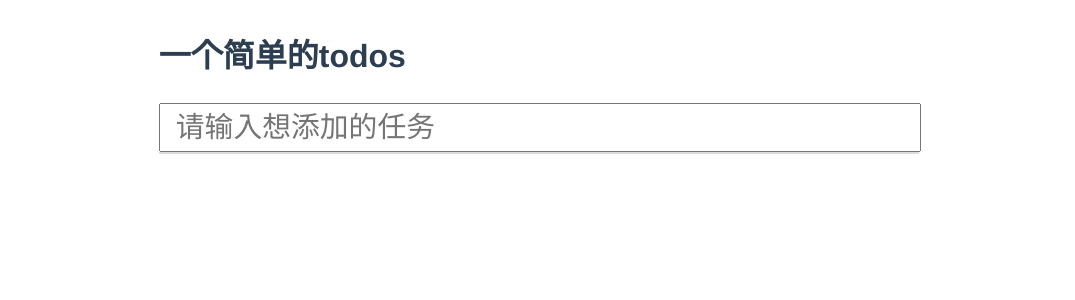
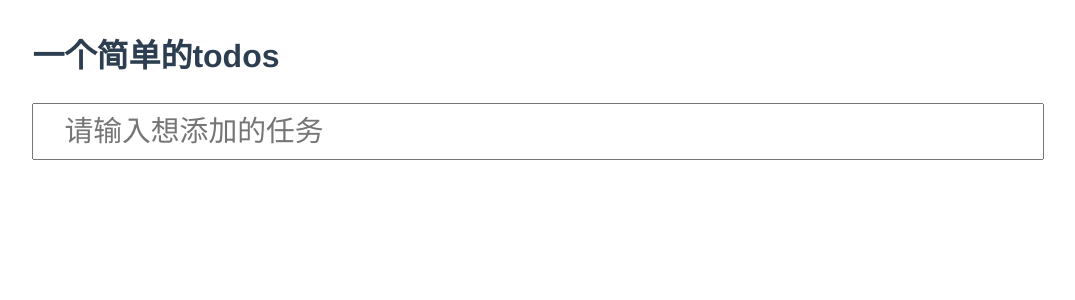
Before and after one commit to killuaer/todos_vuejs, a Vue app: page / in a window 1280 px wide. Shown: the top 300 px of the page, without its empty margins (102-1177 px from the left). Built offline with nearby package versions, Linux system fonts and the light colour scheme.

Commit message:
新增任务和显示任务列表

```diff
--- a/src/App.vue
+++ b/src/App.vue
@@ -1,9 +1,15 @@
 <template>
   <div id="app">
     <h2>一个简单的todos</h2>
-    <input type="text" class="todo-input" v-model="newTodo" @keyup.enter="addTodo" placeholder="请输入想添加的任务" />
+    <input type="text"
+           class="todo-input"
+           v-model="newTodo"
+           @keyup.enter="addTodo" placeholder="请输入想添加的任务" />
     <ul class="todo-ul">
-      <li class="todo-li" v-for=" todo in todos "> {{todo.title}} </li>
+      <li class="todo-li"
+          v-for=" todo in todos ">
+          {{todo.title}}
+      </li>
     </ul>
   </div>
 </template>
@@ -14,21 +20,27 @@ export default {
   name: 'app',
   data: function(){
      return {
-        newTodo: '',    //新增的任务项
-        todos: []       //任务项列表
+        // 新增的任务
+        newTodo: '',
+        // 任务列表
+        todos: []
      }
   },
   methods: {
       addTodo: function(){
-          // 判断新增任务是否为空串
-          var todo = this.newTodo && this.newTodo.trim();
-          if(!todo) { return; }
-          // 判断新增任务是否已经存在
-          var existTodo =  Array.from(this.todos).some(function(val){
-              return val.title === todo;
-          })
+          // 判断新增任务是否为空串或非空白符
+          var todo = this.newTodo.trim();
+
+          // todo一定是字符串类型，不存在0、null、false和undefined的情况，所以它一定是空串判断
+          if(!todo) { this.newTodo = ''; return; }
+
+          // 判断新增任务是否已经存在，数组的some方法，有一个为true，那么就返回true
+          var existTodo =  this.todos.some(function(val){
+                               return val.title === todo;
+                           })
+
           if(existTodo) { return; }
-          this.todos.push({title: todo});
+          this.todos.push({ title: todo });
           this.newTodo = '';
       }
   }
@@ -42,28 +54,25 @@ h2 { font-size: 2em }
   -webkit-font-smoothing: antialiased;
   -moz-osx-font-smoothing: grayscale;
   color: #2c3e50;
-  margin: 30px 20%;
-  width: auto;
+  margin: 30px 10%;
 }
 .todo-input{
   width: 100%;
-  height: 45px;
   font-size: 1.8em;
-  text-indent: 15px;
-  padding: 0px
+  padding: 10px 30px;
+  box-sizing: border-box;
 }
 .todo-ul{
   list-style: none;
   padding: 0px;
   margin: 0px;
-  margin-right: -2px;
   border: 1px solid #DDD;
+  border-top: 0px;
+  border-bottom: 0px;
 }
 .todo-li{
   font-size: 1.6em;
   border-bottom: 1px solid #DDD;
-  padding: 10px 15px;
+  padding: 10px 30px;
 }
-
-
 </style>
--- a/src/components/Hello.vue
+++ /dev/null
@@ -1,53 +0,0 @@
-<template>
-  <div class="hello">
-    <h1>{{ msg }}</h1>
-    <h2>Essential Links</h2>
-    <ul>
-      <li><a href="https://vuejs.org" target="_blank">Core Docs</a></li>
-      <li><a href="https://forum.vuejs.org" target="_blank">Forum</a></li>
-      <li><a href="https://gitter.im/vuejs/vue" target="_blank">Gitter Chat</a></li>
-      <li><a href="https://twitter.com/vuejs" target="_blank">Twitter</a></li>
-      <br>
-      <li><a href="http://vuejs-templates.github.io/webpack/" target="_blank">Docs for This Template</a></li>
-    </ul>
-    <h2>Ecosystem</h2>
-    <ul>
-      <li><a href="http://router.vuejs.org/" target="_blank">vue-router</a></li>
-      <li><a href="http://vuex.vuejs.org/" target="_blank">vuex</a></li>
-      <li><a href="http://vue-loader.vuejs.org/" target="_blank">vue-loader</a></li>
-      <li><a href="https://github.com/vuejs/awesome-vue" target="_blank">awesome-vue</a></li>
-    </ul>
-  </div>
-</template>
-
-<script>
-export default {
-  name: 'hello',
-  data () {
-    return {
-      msg: 'Welcome to Your Vue.js App'
-    }
-  }
-}
-</script>
-
-<!-- Add "scoped" attribute to limit CSS to this component only -->
-<style scoped>
-h1, h2 {
-  font-weight: normal;
-}
-
-ul {
-  list-style-type: none;
-  padding: 0;
-}
-
-li {
-  display: inline-block;
-  margin: 0 10px;
-}
-
-a {
-  color: #42b983;
-}
-</style>
--- a/src/main.js
+++ b/src/main.js
@@ -4,7 +4,7 @@ import Vue from 'vue'
 import App from './App'
 
 /* eslint-disable no-new */
-// 新建vue.js实例,替换index.html中#app的元素为<App />,再加载组件App
+// 新建vue.js实例,替换index.html中#app的元素为<App />,再用组件App去替换
 new Vue({
   el: '#app',
   template: '<App/>',
```
Also changed, not shown: 1 other file (tests, documents, lock files or other folders).
